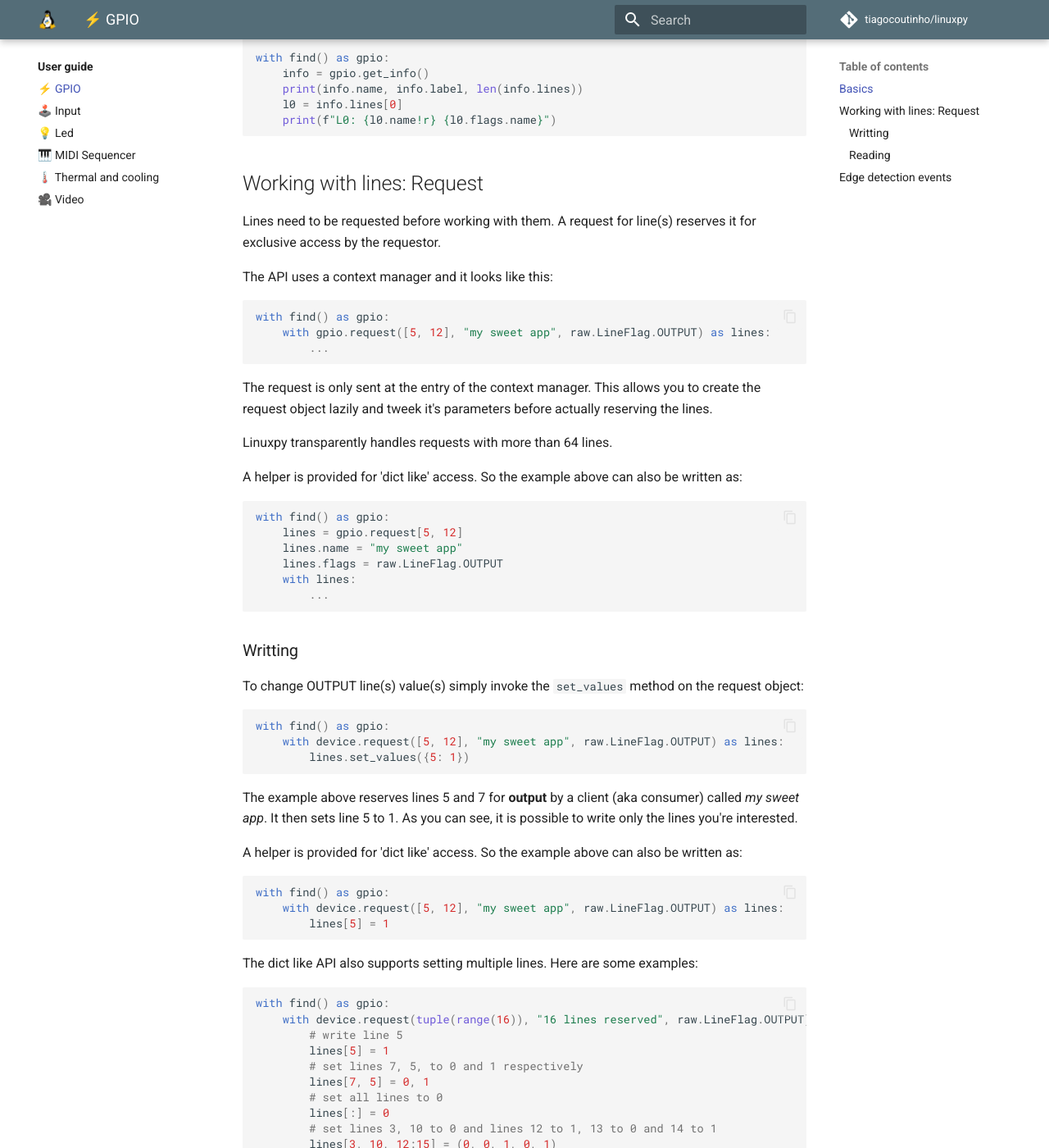
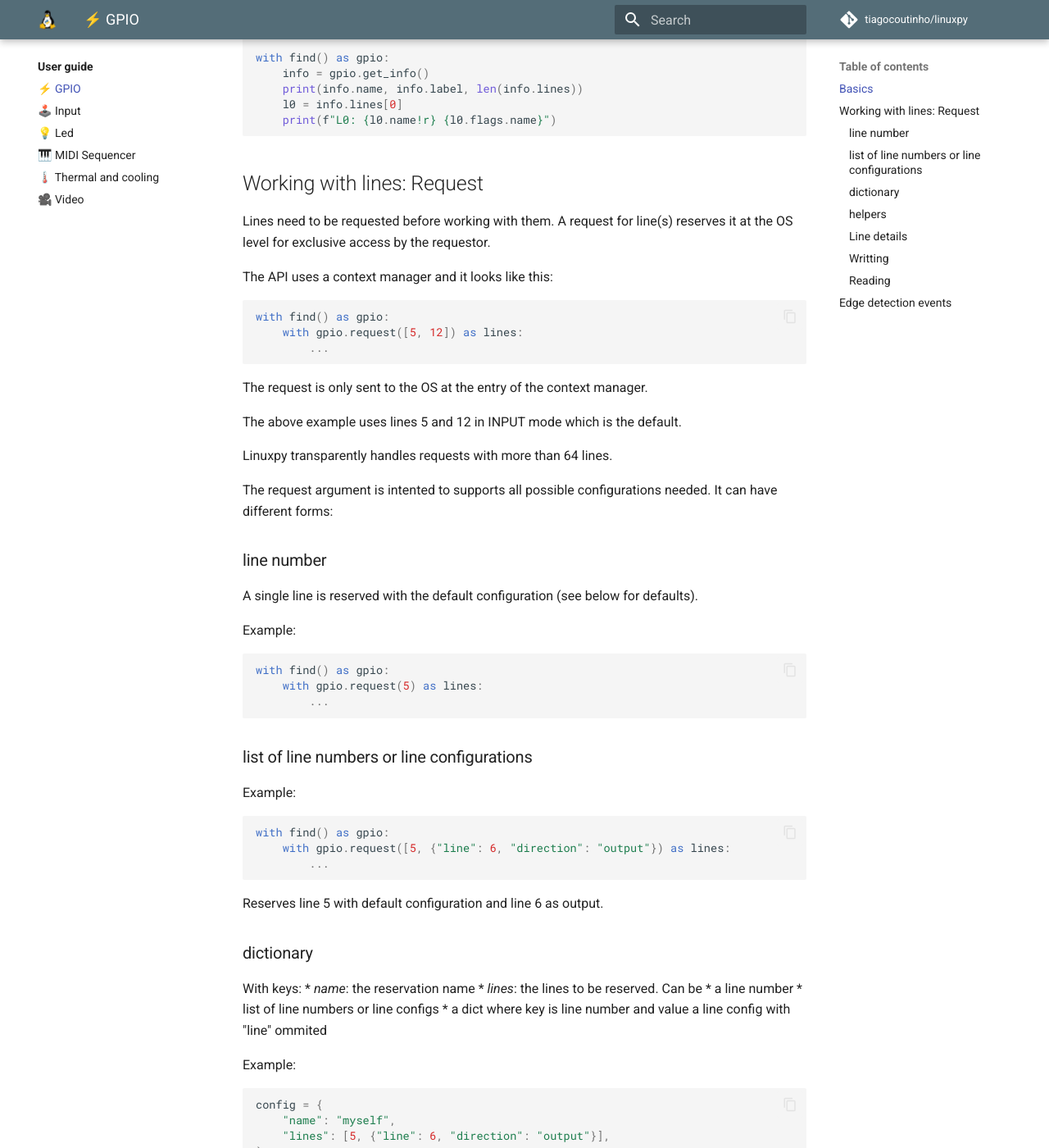
Before and after one commit to tiagocoutinho/linuxpy, an MkDocs documentation site: the page built from docs/user_guide/gpio.md, in a window 1280 px wide and 1400 px high, scrolled down 1152 px. Shown: the whole window at 82% size. Built offline with MkDocs 1.6.1 and Material for MkDocs 9.7.7, drawn with Linux system fonts in a browser that asks for light colours; comment, search, counter and statistics services are not loaded; some of the changed text lies outside the part shown.

Commit message:
Full configuration

````diff
--- a/docs/user_guide/gpio.md
+++ b/docs/user_guide/gpio.md
@@ -55,42 +55,151 @@
 ## Working with lines: Request
 
 Lines need to be requested before working with them.
-A request for line(s) reserves it for exclusive access by the requestor.
+A request for line(s) reserves it at the OS level for exclusive access by the
+requestor.
 
 The API uses a context manager and it looks like this:
 
 ```python
 with find() as gpio:
-    with gpio.request([5, 12], "my sweet app", raw.LineFlag.OUTPUT) as lines:
+    with gpio.request([5, 12]) as lines:
         ...
 ```
 
-The request is only sent at the entry of the context manager. This allows
-you to create the request object lazily and tweek it's parameters before
-actually reserving the lines.
+The request is only sent to the OS at the entry of the context manager.
+
+The above example uses lines 5 and 12 in INPUT mode which is the default.
 
 Linuxpy transparently handles requests with more than 64 lines.
 
-A helper is provided for 'dict like' access. So the example above can also be
-written as:
+The request argument is intented to supports all possible configurations needed.
+It can have different forms:
+
+### line number
+
+A single line is reserved with the default configuration (see below for defaults).
+
+Example:
 
 ```python
 with find() as gpio:
-    lines = gpio.request[5, 12]
-    lines.name = "my sweet app"
-    lines.flags = raw.LineFlag.OUTPUT
-    with lines:
+    with gpio.request(5) as lines:
         ...
 ```
 
+### list of line numbers or line configurations
+
+Example:
+
+```python
+with find() as gpio:
+    with gpio.request([5, {"line": 6, "direction": "output"}) as lines:
+        ...
+```
+
+Reserves line 5 with default configuration and line 6 as output.
+
+### dictionary
+
+With keys:
+* *name*: the reservation name
+* *lines*: the lines to be reserved. Can be
+    * a line number
+    * list of line numbers or line configs
+    * a dict where key is line number and value a line config with "line" ommited
+
+Example:
+
+```python
+
+config = {
+    "name": "myself",
+    "lines": [5, {"line": 6, "direction": "output"}],
+}
+
+# the same above with line config map:
+
+config = {
+    "name": "myself",
+    "lines": {
+        5: {},
+        6: {"direction": "output"},
+    }
+}
+
+with find() as gpio:
+    with gpio.request(config) as lines:
+        ...
+```
+
+### helpers
+
+A line configuration helper is provided:
+
+```python
+CLine(nb, direction, bias, drive, edge, clock, debounce) -> dict
+```
+
+Example:
+```python
+from linuxpy.gpio.device import CLine
+
+config = {
+    "name": "myself",
+    "lines": [CLine(5), CLine(6, "output")]
+}
+
+with find() as gpio:
+    with gpio.request(config) as lines:
+        ...
+```
+
+Selecting input / output lines is a common pattern. Linuxpy provides
+
+* `ClineIn(n, **options)` <=> `{"line":n, "direction": "input", **options)`
+* `ClineOut(n, **options)` <=> `{"line":n, "direction": "output", **options)`
+
+### Line details
+
+Here are the line configuration options with their restrictions and defaults:
+
+* *direction*:
+    * possible values: `input`, `output`
+    * default: **input**
+* *active*:
+    * possible values: `active`, `low`
+    * default: **active**
+* *bias*:
+    * possbile values: `pull-up`, `pull-down`, `none`
+    * default: **none**
+* *clock*:
+    * possbile values: `realtime`, `hte`, `monotonic`
+    * default: **monotonic**
+* *edge*:
+    * possbile values: `rising`, `falling`, `both`, `none`
+    * default: **none**
+    * restrictions: only valid for INPUT lines
+* *drive*:
+    * possbile values: `drain`, `source`, `push-pull`.
+    * default: **push-pull**
+    * restrictions: only valid for OUTPUT lines
+* *debounce*:
+    * possible values: number (int or float) > 0. Debounce in seconds with micro-second precision
+    * default: use the current debouce
+    * restrictions: only valid for OUTPUT lines
+
+
 ### Writting
+
+In the following examples we will use the `CLineOut` helper which is short for
+`CLine(direction="output")`.
 
 To change OUTPUT line(s) value(s) simply invoke the `set_values` method on
 the request object:
 
 ```python
 with find() as gpio:
-    with device.request([5, 12], "my sweet app", raw.LineFlag.OUTPUT) as lines:
+    with device.request([CLineOut(5), CLineOut(7)]) as lines:
         lines.set_values({5: 1})
 ```
 
@@ -98,20 +207,24 @@
 consumer) called *my sweet app*. It then sets line 5 to 1.
 As you can see, it is possible to write only the lines you're interested.
 
+
+
 A helper is provided for 'dict like' access. So the example above can also be
 written as:
 
 ```python
 with find() as gpio:
-    with device.request([5, 12], "my sweet app", raw.LineFlag.OUTPUT) as lines:
+    with device.request([CLineOut(5), CLineOut(7)]) as lines:
         lines[5] = 1
 ```
 
-The dict like API also supports setting multiple lines. Here are some examples:
+The dict like API also supports setting multiple lines.
+
+Here are some examples using the CLineOut helper:
 
 ```python
 with find() as gpio:
-    with device.request(tuple(range(16)), "16 lines reserved", raw.LineFlag.OUTPUT) as lines:
+    with device.request([CLineOut(i) for i in range(16)]) as lines:
         # write line 5
         lines[5] = 1
         # set lines 7, 5, to 0 and 1 respectively
@@ -122,29 +235,27 @@
         lines[3, 10, 12:15] = (0, 0, 1, 0, 1)
 ```
 
-A current limitation is all lines in the request must share the same
-configuration. This is a linuxpy limitation as linux supports different line
-configurations in the same request.
-
 ### Reading
 
 Reading line values is very similar to writting:
 
 ```python
 with find() as gpio:
-    with device.request([5, 12], "my sweet app", raw.LineFlag.INPUT) as lines:
-        values = lines.get_values([5, 12])
+    with device.request([CLineIn(6), CLineIn(12]) as lines:
+        values = lines.get_values([6, 12])
 
-        # values will be something like {5: 0, 12: 1}
+        # values will be something like {6: 0, 12: 1}
 ```
+
+In the above example with
 
 The "dict like" API is also supported for reading so the above example could be
 written as:
 
 ```python
 with find() as gpio:
-    with device.request([5, 12], "my sweet app", raw.LineFlag.INPUT) as lines:
-        values = lines[5, 12]
+    with device.request([CLineIn(6), CLineIn(12]) as lines:
+        values = lines[6, 12]
 
 ```
 
@@ -153,7 +264,7 @@
 ```python
 
 with find() as gpio:
-    with device.request(tuple(range(16)), "16 lines reserved", raw.LineFlag.INPUT) as lines:
+    with device.request([CLineIn(i) for i in range(16)]) as lines:
         # read lines 7, 5
         values = lines[7, 5]
         # read all lines
@@ -170,7 +281,7 @@
 ```python
 
 with find() as gpio:
-    with device.request([1, 4], "a client", raw.LineFlag.INPUT) as lines:
+    with device.request([1, 4]) as lines:
         for event in lines:
             print(f"{event.type.name} #{event.sequence} detected for line {event.line}")
 ```
@@ -191,7 +302,7 @@
 
 async def main():
     with find() as gpio:
-        with device.request([1, 4], "a client", raw.LineFlag.INPUT) as lines:
+        with device.request([1, 4]) as lines:
             async for event in lines:
                 print(f"{event.type.name} #{event.sequence} detected for line {event.line}")
 
````
Also changed, not shown: other parts of docs/user_guide/gpio.md (+2 -2 lines), 3 other files.
